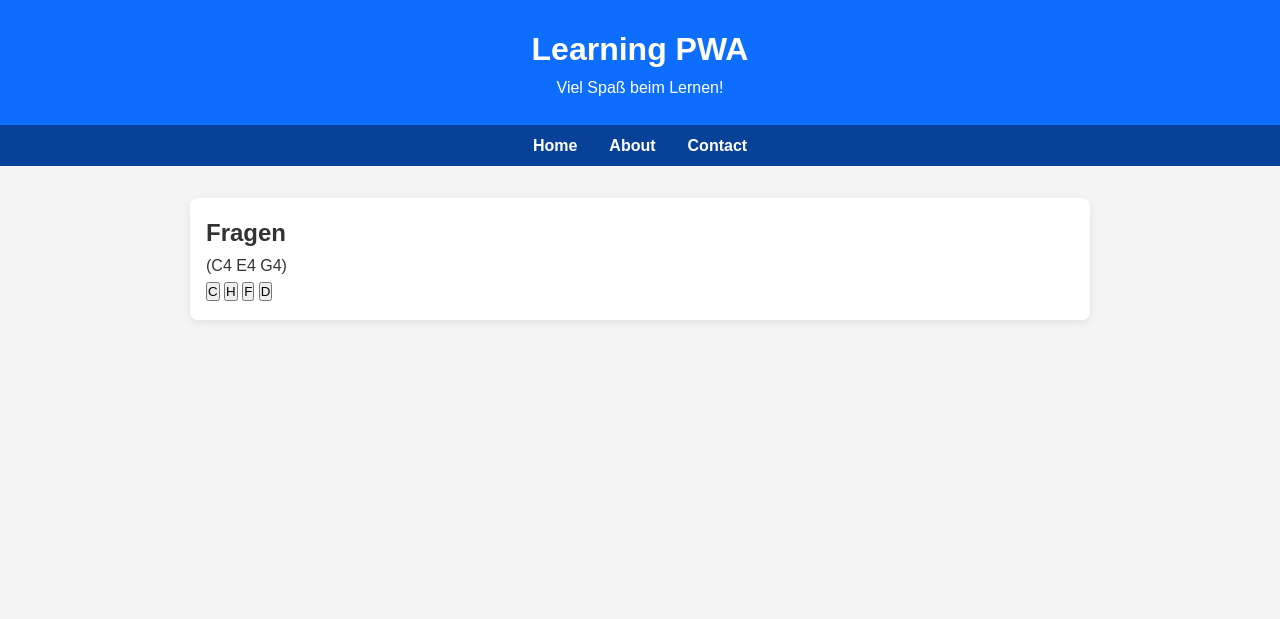
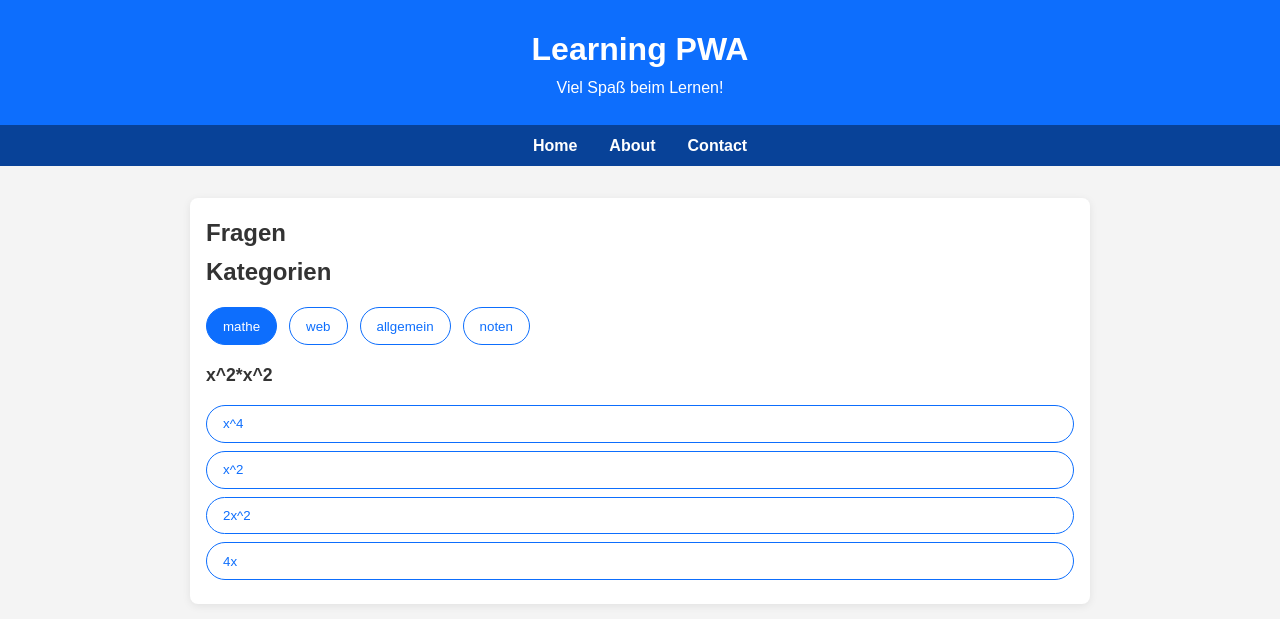
Before and after one commit to NIJU-GbR/learning_pwa, a PHP site: page / in a window 1280 px wide. Shown: the top 619 px of the page. Run offline with PHP 8.4, Linux system fonts and the light colour scheme.

Commit message:
implemented category buttons

```diff
--- a/index.html
+++ b/index.html
@@ -23,6 +23,13 @@
     <main>
       <section>
         <h2>Fragen</h2>
+        <h1>Kategorien</h1>
+        <div class="category-buttons">
+          <button type="button" data-category="mathe">mathe</button>
+          <button type="button" data-category="web">web</button>
+          <button type="button" data-category="allgemein">allgemein</button>
+          <button type="button" data-category="noten">noten</button>
+        </div>
         <p id="Frage"></p>
         <button id="Antwort1"></button>
         <button id="Antwort2"></button>
--- a/questions.js
+++ b/questions.js
@@ -1,6 +1,8 @@
-let allQuestions = [];
+let questionsByCategory = {};
+let currentCategory = '';
 
 const questionText = document.getElementById('Frage');
+const categoryButtons = Array.from(document.querySelectorAll('[data-category]'));
 const answerButtons = [
     document.getElementById('Antwort1'),
     document.getElementById('Antwort2'),
@@ -24,14 +26,36 @@ function renderQuestion(question) {
     });
 }
 
-function showRandomQuestion() {
-    if (!allQuestions.length) {
-        questionText.textContent = 'Keine Fragen gefunden.';
+function getQuestionsForCategory(category) {
+    return questionsByCategory[category] || [];
+}
+
+function showRandomQuestion(category) {
+    const questions = getQuestionsForCategory(category);
+
+    if (!questions.length) {
+        questionText.textContent = 'Keine Fragen für diese Kategorie gefunden.';
+        answerButtons.forEach(function (button) {
+            button.textContent = '';
+            button.hidden = true;
+        });
         return;
     }
 
-    const randomIndex = Math.floor(Math.random() * allQuestions.length);
-    renderQuestion(allQuestions[randomIndex]);
+    const randomIndex = Math.floor(Math.random() * questions.length);
+    renderQuestion(questions[randomIndex]);
+}
+
+function setActiveCategory(category) {
+    currentCategory = category;
+
+    categoryButtons.forEach(function (button) {
+        const isActive = button.dataset.category === category;
+        button.classList.toggle('active', isActive);
+        button.setAttribute('aria-pressed', String(isActive));
+    });
+
+    showRandomQuestion(category);
 }
 
 async function loadQuestions() {
@@ -44,12 +68,22 @@ async function loadQuestions() {
             throw new Error(`HTTP-Status ${response.status}`);
         }
 
-        const data = await response.json();
-        allQuestions = Object.values(data).flat();
-        showRandomQuestion();
+        questionsByCategory = await response.json();
+
+        if (categoryButtons.length) {
+            setActiveCategory(categoryButtons[0].dataset.category);
+        } else {
+            questionText.textContent = 'Keine Kategorien gefunden.';
+        }
     } catch (error) {
         questionText.textContent = `Fehler beim Laden der Fragen: ${error.message}`;
     }
 }
 
+categoryButtons.forEach(function (button) {
+    button.addEventListener('click', function () {
+        setActiveCategory(button.dataset.category);
+    });
+});
+
 document.addEventListener('DOMContentLoaded', loadQuestions);
--- a/questions.json
+++ b/questions.json
@@ -8,7 +8,11 @@
     {"a":"Welches Transportprotokoll eignet sich für zeitkritische Übertragungen", "l":["UDP","TCP","HTTP","Fast Retransmit"]}
     ],
   "allgemein": [
-    {"a":"Karl der Große, Geburtsjahr", "l":["747","828","650","1150"]}
+    {"a":"Karl der Große, Geburtsjahr", "l":["747","828","650","1150"]},
+    {"a": "Was ist der Hauptunterschied zwischen TCP und UDP?", "l": ["TCP ist verbindungsorientiert, während UDP verbindungslos ist.", "TCP ist schneller als UDP.", "UDP garantiert die Zustellung von Daten, während TCP dies nicht tut.", "TCP verwendet Portnummern, während UDP keine Portnummern verwendet."]},
+    {"a": "Welche der folgenden Aussagen über HTTP ist korrekt?", "l": ["HTTP ist ein zustandsloses Protokoll.", "HTTP verwendet Port 25 für die Kommunikation.", "HTTP garantiert die sichere Übertragung von Daten.", "HTTP ist ein Protokoll auf der Transportschicht."]},
+    {"a": "Welche der folgenden Authentifizierungsmethoden bietet HTTP?", "l": ["Digest Access Authentication", "OTP", "OAuth", "2-Faktor-Authentifizierung"]},
+    {"a": "Welches Transportprotokoll eignet sich am besten für zeitkritische Übertragungen?", "l": ["UDP", "TCP", "HTTP", "Fast Retransmit"]}
     ],
   "noten": [
     {"a":"C4", "l":["C","D","E","H"]},
--- a/styles.css
+++ b/styles.css
@@ -50,3 +50,44 @@ main {
   border-radius: 8px;
   box-shadow: 0 2px 8px rgba(0, 0, 0, 0.08);
 }
+
+.category-buttons {
+  display: flex;
+  flex-wrap: wrap;
+  gap: 0.75rem;
+  margin: 1rem 0;
+}
+
+.category-buttons button,
+#Antwort1,
+#Antwort2,
+#Antwort3,
+#Antwort4 {
+  border: 1px solid #0d6efd;
+  background: #fff;
+  color: #0d6efd;
+  border-radius: 999px;
+  padding: 0.65rem 1rem;
+  cursor: pointer;
+}
+
+.category-buttons button.active {
+  background: #0d6efd;
+  color: #fff;
+}
+
+#Frage {
+  margin: 1rem 0;
+  font-size: 1.1rem;
+  font-weight: 600;
+}
+
+#Antwort1,
+#Antwort2,
+#Antwort3,
+#Antwort4 {
+  display: block;
+  width: 100%;
+  margin: 0.5rem 0;
+  text-align: left;
+}
```
